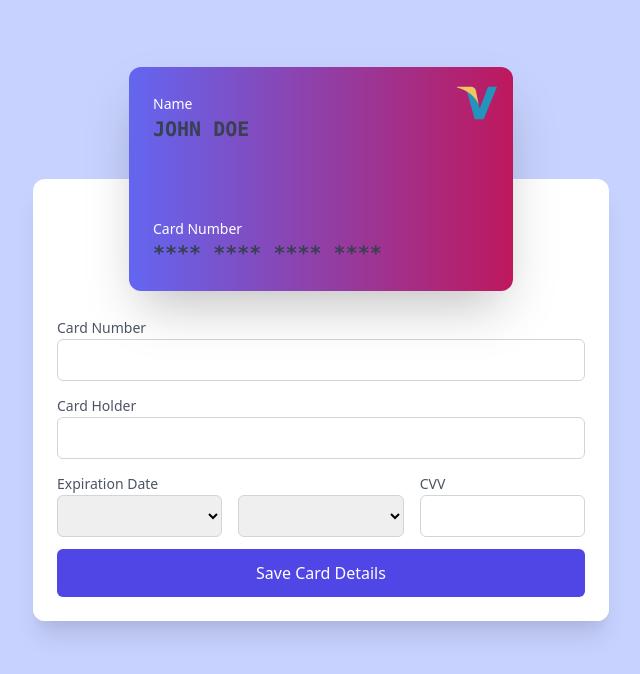
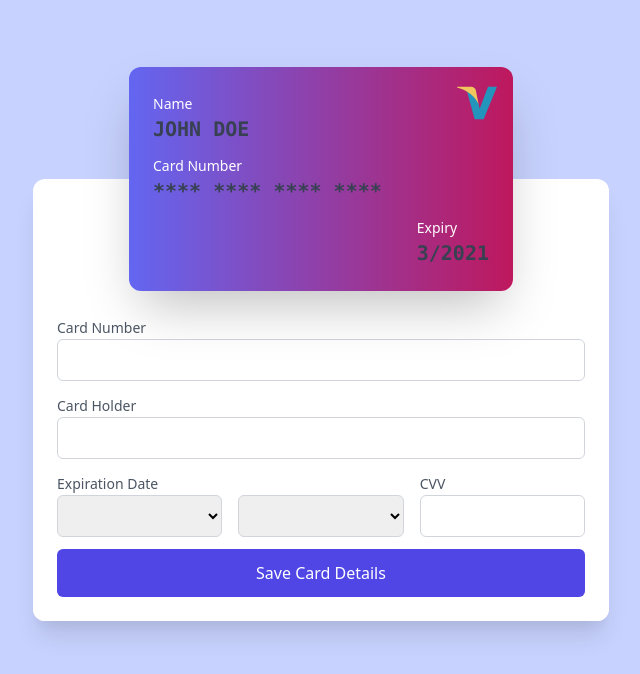
Before and after one commit to leventefrks/react-webshop-payment, a React (Create React App) app: page / in a window 1280 px wide. Shown: the top 674 px of the page, without its empty margins (319-959 px from the left). Built offline with nearby package versions, Linux system fonts and the light colour scheme.

Commit message:
restructure expiry data

```diff
--- a/src/components/CardLogo.js
+++ b/src/components/CardLogo.js
@@ -1,3 +1,4 @@
+import PropTypes from 'prop-types';
 import { CREDIT_CARD_TYPES, CREDIT_CARD_TYPE_VISA } from './../constants';
 
 const CardLogo = ({ type }) => {
@@ -12,4 +13,8 @@ const CardLogo = ({ type }) => {
   );
 };
 
+CardLogo.propTypes = {
+  type: PropTypes.string,
+};
+
 export default CardLogo;
--- a/src/components/CreditCard.js
+++ b/src/components/CreditCard.js
@@ -22,27 +22,41 @@ const CreditCard = ({
             <CardLogo type={cardType} />
             <div className="flex justify-between">
               <div>
-                <span className="credit-card-label">Name</span>
-                <div className="credit-card-input">
+                <label htmlFor="name" className="credit-card-label">
+                  Name
+                </label>
+                <div name="name" id="name" className="credit-card-input">
                   {cardHolderName ? cardHolderName : CARD_PLACEHOLDER_NAME}
                 </div>
               </div>
             </div>
             <div>
-              <div className="credit-card-label">Card Number</div>
-              <div className="credit-card-input">{cardPlaceholder}</div>
+              <label htmlFor="card-number" className="credit-card-label">
+                Card Number
+              </label>
+              <div
+                name="card-number"
+                id="card-number"
+                className="credit-card-input"
+              >
+                {cardPlaceholder}
+              </div>
+            </div>
+            <div className="self-end">
+              <label htmlFor="expiry" className="credit-card-label">
+                Expiry
+              </label>
+              <div name="expiry" id="expiry" className="credit-card-input">
+                {expirationDate}
+              </div>
             </div>
           </div>
         </div>
         <div className="absolute back w-full h-56 items-end flex rounded-xl shadow-md bg-gradient-to-r from-pink-500 to-indigo-700">
           <div className="absolute top-10 w-full bg-gray-700 h-8"></div>
-          <div className="w-full flex justify-between mx-6 mb-6 ">
-            <div className="flex-1">
-              <div className="credit-card-label">Expiry</div>
-              <div className="credit-card-input">{expirationDate}</div>
-            </div>
-            <div className="flex-1">
-              <div className="credit-card-label uppercase">cvv</div>
+          <div className="w-full flex justify-end p-8">
+            <div>
+              <label className="credit-card-label uppercase">cvv</label>
               <div className="credit-card-input">
                 {cvv ? cvv : CARD_PLACEHOLDER_CVV}
               </div>
```
